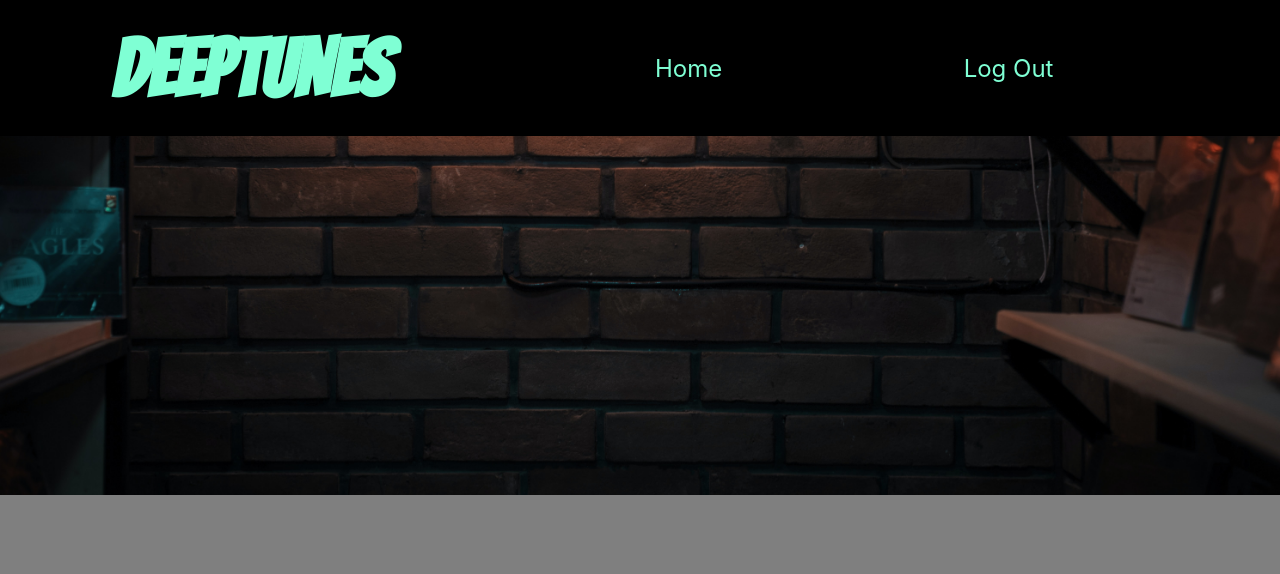
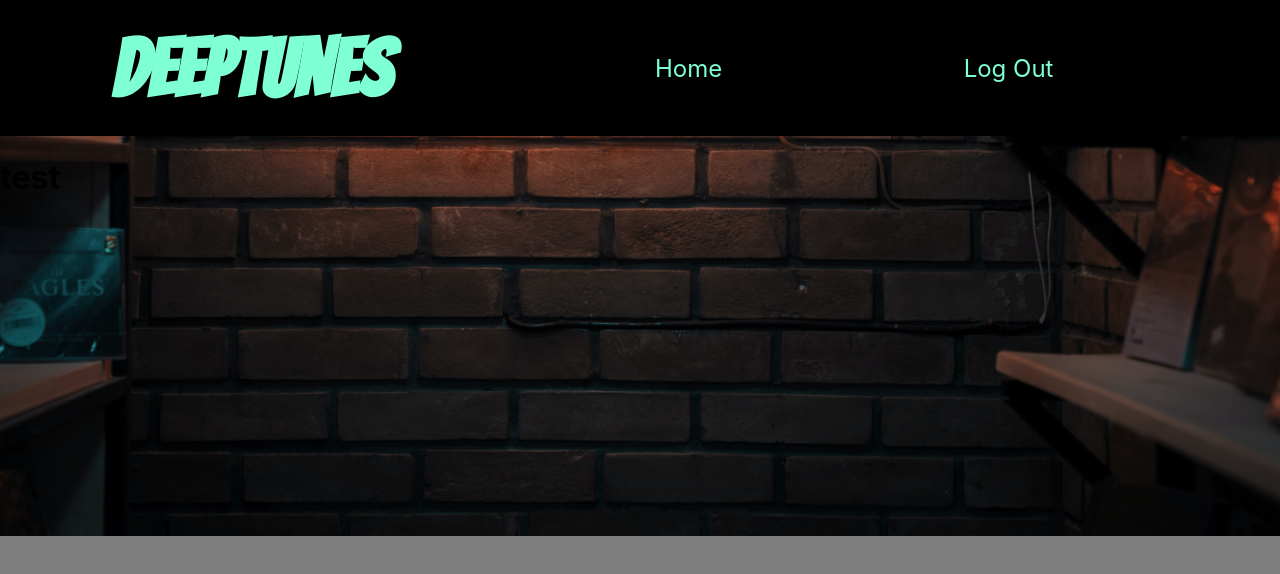
Before and after one commit to joowoonk/frontend-1, a React (Create React App) app in the folder frontend/: page /addnewsongs in a window 1280 px wide. Shown: the top 574 px of the page. Built offline with nearby package versions, Linux system fonts and the light colour scheme; sample sign-in values are in the browser's storage.

Commit message:
Initialized add new songs page

```diff
--- /dev/null
+++ b/frontend/src/components/AddNewSongs/AddNewSongs.js
@@ -0,0 +1,13 @@
+import React from "react";
+
+import AddNewSongsStyles from "./AddNewSongsStyles.jsx";
+
+function AddNewSongs() {
+  return (
+    <AddNewSongsStyles>
+      <h1>test</h1>
+    </AddNewSongsStyles>
+  );
+}
+
+export default AddNewSongs;
--- /dev/null
+++ b/frontend/src/components/AddNewSongs/AddNewSongsStyles.jsx
@@ -0,0 +1,7 @@
+import styled from "styled-components";
+
+const AddNewSongsStyles = styled.div`
+  display: flex;
+`
+
+export default AddNewSongsStyles;
--- a/frontend/src/components/App/App.js
+++ b/frontend/src/components/App/App.js
@@ -1,17 +1,18 @@
 import React from "react";
 import { Route, Switch } from "react-router-dom";
 
-import NavBar from "../../components/NavBar/NavBar";
+import NavBar from "../../components/NavBar/NavBar.js";
 import LoginPage from "../../pages/LoginPage/LoginPage.js";
-import SignUpPage from "../../pages/Registration/SignUpPage";
+import SignUpPage from "../../pages/Registration/SignUpPage.js";
 
-import img from "../../assets/DeepTunes-background.jpg";
+// import img from "../../assets/DeepTunes-background.jpg";
 
 import AppStyles from "./AppStyles.jsx";
 import PrivateRoute from "../PrivateRoute/PrivateRoute.js";
 import UserHomePage from "../../pages/UserHomePage/UserHomePage.js";
 import HomePage from "../../pages/HomePage.js";
 import Preference from "../Preference/Preference.js";
+import AddNewSongs from "../AddNewSongs/AddNewSongs.js"
 
 function App() {
   return (
@@ -35,7 +36,7 @@ function App() {
         </Route>
         <PrivateRoute path="/userhomepage" component={UserHomePage} />
         <PrivateRoute path="/preference" component={Preference} />
-        {/* <PrivateRoute path="/add_songs" component={AddSongs} /> */}
+        <PrivateRoute path="/addnewsongs" component={AddNewSongs} />
       </Switch>
     </AppStyles>
   );
--- a/frontend/src/components/PlayList/PlayList.js
+++ b/frontend/src/components/PlayList/PlayList.js
@@ -6,7 +6,6 @@ import PlayListStyles from "./PlayListStyles.jsx";
 const PlayList = (props) => {
   // console.log("PlayList", props);
   return (
-    <>
     <PlayListStyles>
       {/* <div className="info">
         <h2>Song Name</h2>
@@ -20,7 +19,6 @@ const PlayList = (props) => {
           );
         })}
     </PlayListStyles>
-    </>
   );
 };
 
```
Lines whose indentation alone changed are shown as unchanged.
